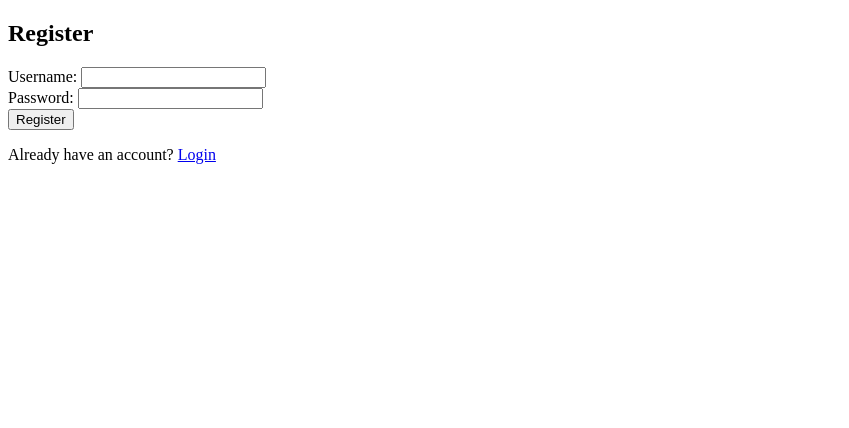
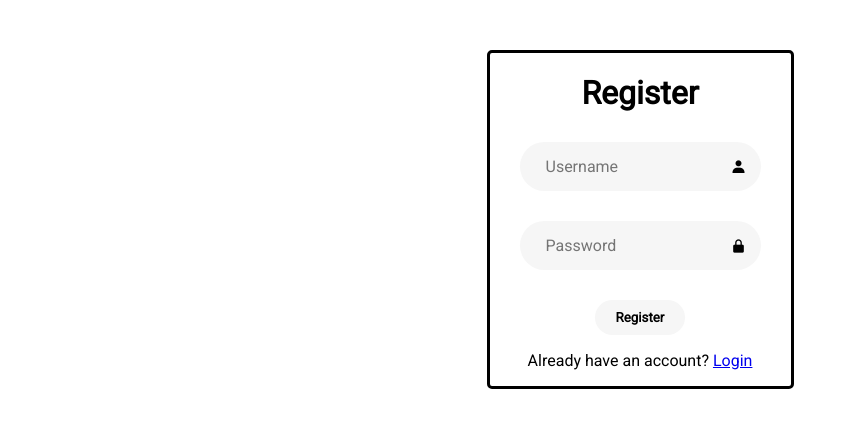
Before and after one commit to johanes-git-stei/tubes-uts-pemrog-klmpk-14-et1203, a Flask app: page /register in a window 1280 px wide. Shown: the top 428 px of the page, without its empty margins (0-849 px from the left). Run offline with Flask 3, Linux system fonts and the light colour scheme.

Commit message:
Update register.html

```diff
--- a/templates/register.html
+++ b/templates/register.html
@@ -1,19 +1,85 @@
 <!DOCTYPE html>
 <html>
-<head>
-    <title>Register</title>
-</head>
+    <head>
+        <title>Register</title>
+        <style>
+            @import url("https://fonts.googleapis.com/css?family=Roboto");
+
+            body {
+                margin: 50px;
+                padding: 0;
+                box-sizing: border-box;
+                font-family: 'Roboto', sans-serif;
+                color: black;
+                justify-content: center;
+                display: flex;
+            }
+
+            .login-form{
+                text-align: center;
+                border-style: solid;
+                border-color: black;
+                border-radius: 5px;
+
+            }
+
+            .input-box {
+                width: max-content;
+                display: flex;
+                align-items: center;
+                padding: 14px;
+                border-radius: 28px;
+                background: #f6f6f6;
+                margin: 30px;
+            }
+
+            .input-box input{
+                font-size: 16px;
+                font-family: "Roboto", sans-serif;
+                color: black;
+                outline: none;
+                border: none;
+                background: transparent;
+                margin-left: 10px;
+            }
+
+            .login-form button{
+                width: 30%;
+                height: 35px;
+                background-color: #f6f6f6;
+                outline: none;
+                border: none;
+                border-radius: 28px;
+                font-family: 'Roboto', sans-serif;
+                color: black;
+                font-weight: 600;
+            }
+
+            .login-form button:hover{
+                cursor: pointer
+            }
+
+        </style>
+        <link href='https://unpkg.com/boxicons@2.1.4/css/boxicons.min.css' rel='stylesheet'>
+    </head>
 <body>
-    <h2>Register</h2>
-    <form method="post">
-        <label>Username:</label>
-        <input type="text" name="username" required>
-        <br>
-        <label>Password:</label>
-        <input type="password" name="password" required>
-        <br>
-        <button type="submit">Register</button>
-    </form>
-    <p>Already have an account? <a href="/login">Login</a></p>
+    <div class="login-form">
+        <form method="post">
+            <h1>Register</h1>
+            <div class="input-box">
+                <input type="text" id="username" name="username" placeholder="Username" required>
+                <i class='bx bxs-user'></i>
+            </div>
+            <div class="input-box">
+                <input type="password" id="password" name="password" placeholder="Password" required>
+                <i class='bx bxs-lock-alt'></i>
+            </div>
+            <button class="button" type="submit">Register</button>
+            <div class="register">
+                <p>Already have an account? <a href="/login">Login</a></p>
+            </div>
+        </form>
+    </div>
+
 </body>
 </html>
```
